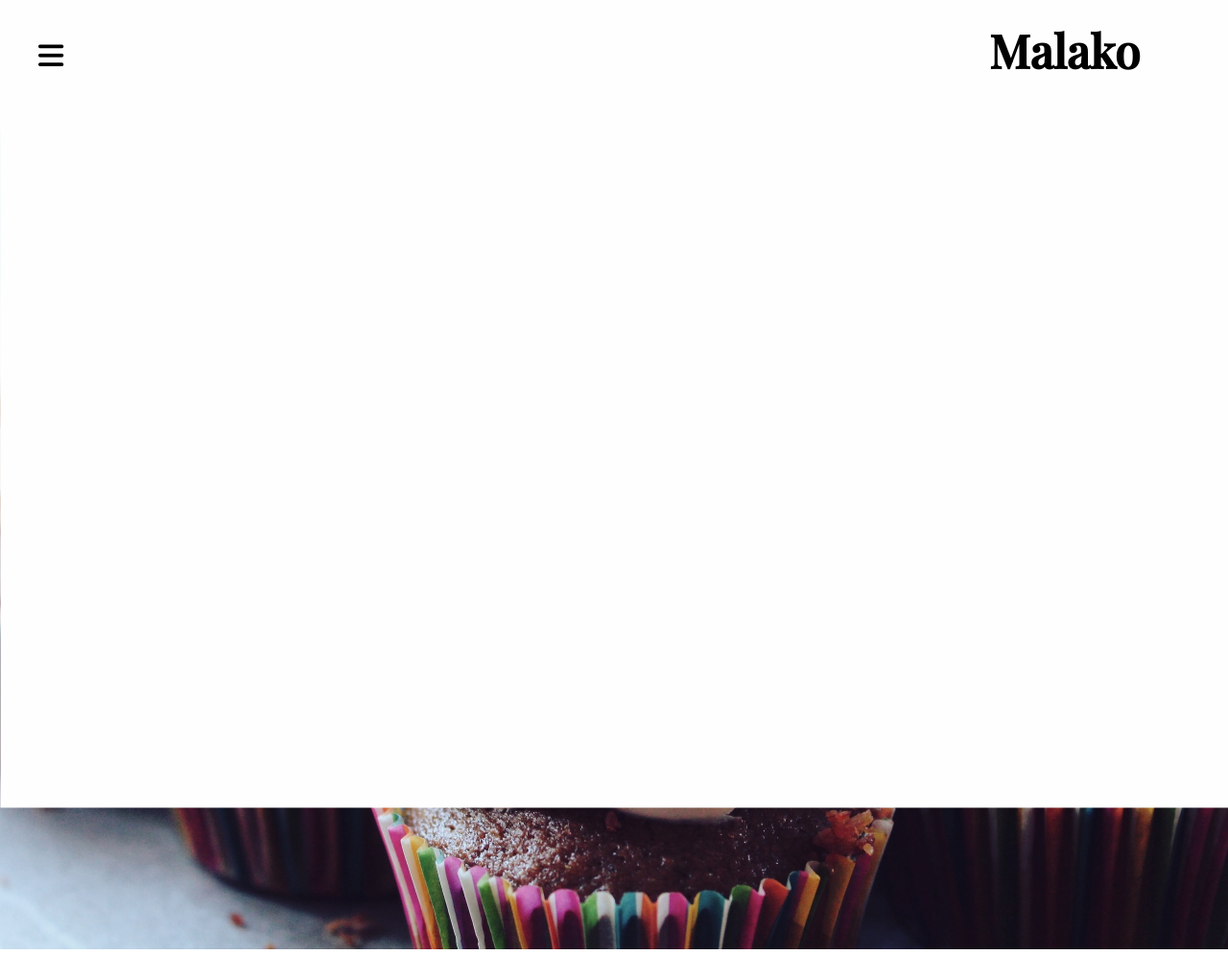
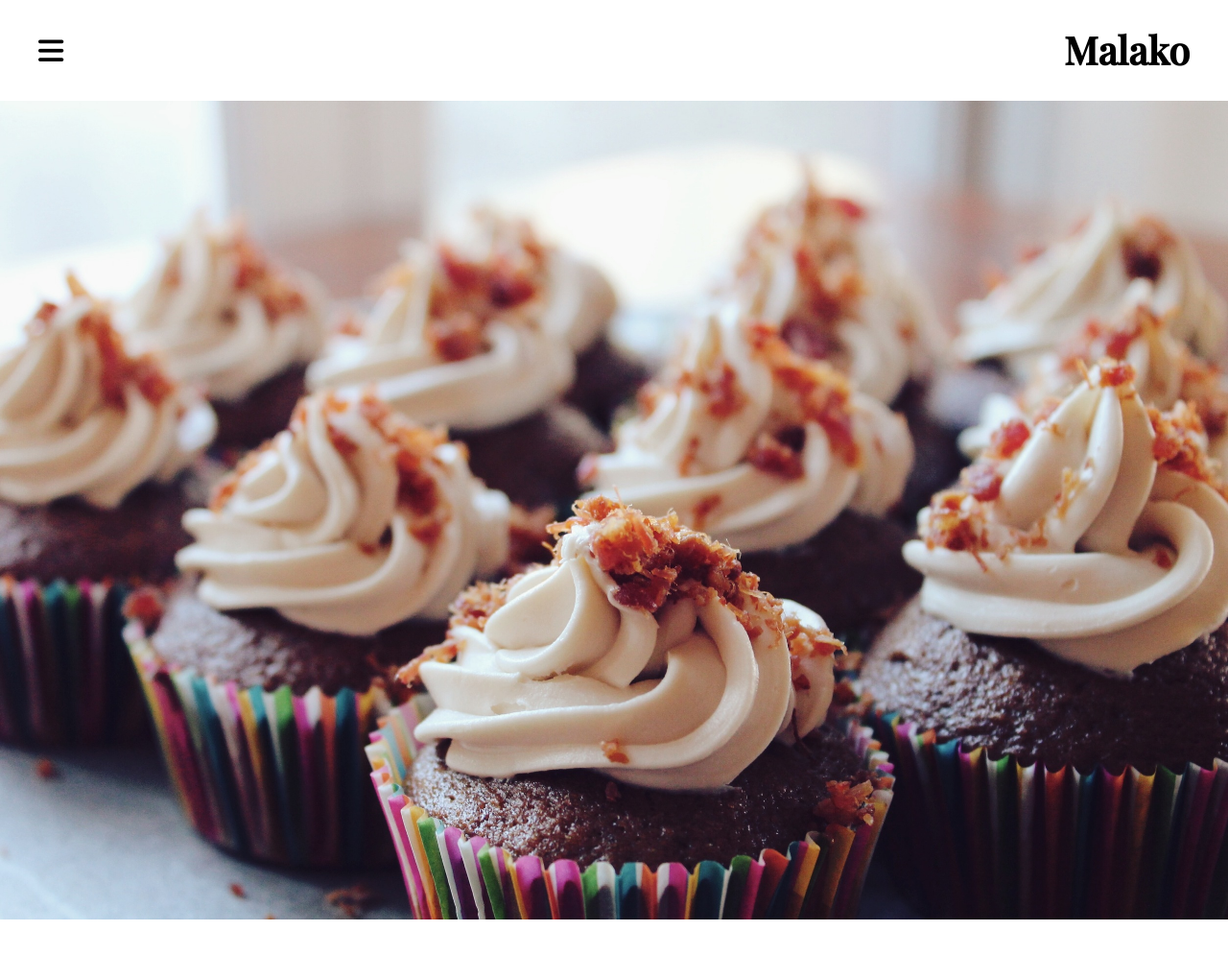
Before and after one commit to oscaraksoy/Cake-Shop-Website, a PHP site: page / in a window 1280 px wide. Shown: the whole page at 96% size. After the commit the page ends 964 px from the top, so only its background shows below. Run offline with PHP 8.4, Linux system fonts and the light colour scheme; some libraries are stand-ins or nearby versions.

Commit message:
Remove wave images

```diff
--- a/index.html
+++ b/index.html
@@ -35,7 +35,7 @@
 
             </nav>
 
-            <img src="Assets/images/1.index/NavBar_Iphone.png">
+            <!-- <img src="Assets/images/1.index/NavBar_Iphone.png"> -->
 
         </header>
         <!--End Navigation Bar-->
@@ -45,11 +45,5 @@
             <img src="Assets/images/1.index/Cake_5.jpg">
         </div>
         <!--End Slideshow-->
-
-        <!--Start How to Order-->
-        <div class="Order">
-            <img src="Assets/images/1.index/NavBar_IphoneFlip.png">
-        </div>
-        <!--End How to Order-->
     </body>
 </html>
--- a/style.css
+++ b/style.css
@@ -15,31 +15,19 @@ html, body{
 /*Start Navigation Bar*/
 
 .main-header{
-    position:relative;
-    z-index: 2;
-}
-
-.main-header img{
-    position: absolute;
-    background-position: bottom;
-    background-size: cover;
-    top:-20px;
-    left:0px;
-    right:0px;
-    width: 100%;
-    z-index: 1;
+    background-color: white;
+    padding-top: 5px;
+    padding-bottom: 80px;
 }
 
 .checkbtn{
     font-size: 30px;
     color: black;
     float: left;
-    line-height: 80px;
+    line-height: 60px;
     margin-left: 40px;
     cursor: pointer;
     display: block;
-    position: relative;
-    z-index: 2;
 }
 
 #check{
@@ -49,12 +37,10 @@ html, body{
 /*The baker title*/
 .business-name a{
     float: right;
-    padding-right: 92px;
-    font-size: 2em;
+    margin-right: 40px;
+    font-size: 40px;
     color: black;
     font-family: Playfair Display;
-    position: relative;
-    z-index: 2;
 }
 
 .nav ul li a{
@@ -103,32 +89,8 @@ html, body{
 
 /* Start Slideshow */
 
-.slideshow{
-    position: absolute;
-    top:17%;
-    right:0px;
-    left: 0px;
-    z-index: 1;
-}
-
 .slideshow img{
     width: 100%;
 }
 
 /* End Slideshow */
-
-
-/*Start How to Order*/
-
-.Order img{
-    position: absolute;
-    background-position: bottom;
-    background-size: cover;
-    top:325px;
-    left:0px;
-    right:0px;
-    width: 100%;
-    z-index: 1;
-}
-
-/*End How to Order*/
```
